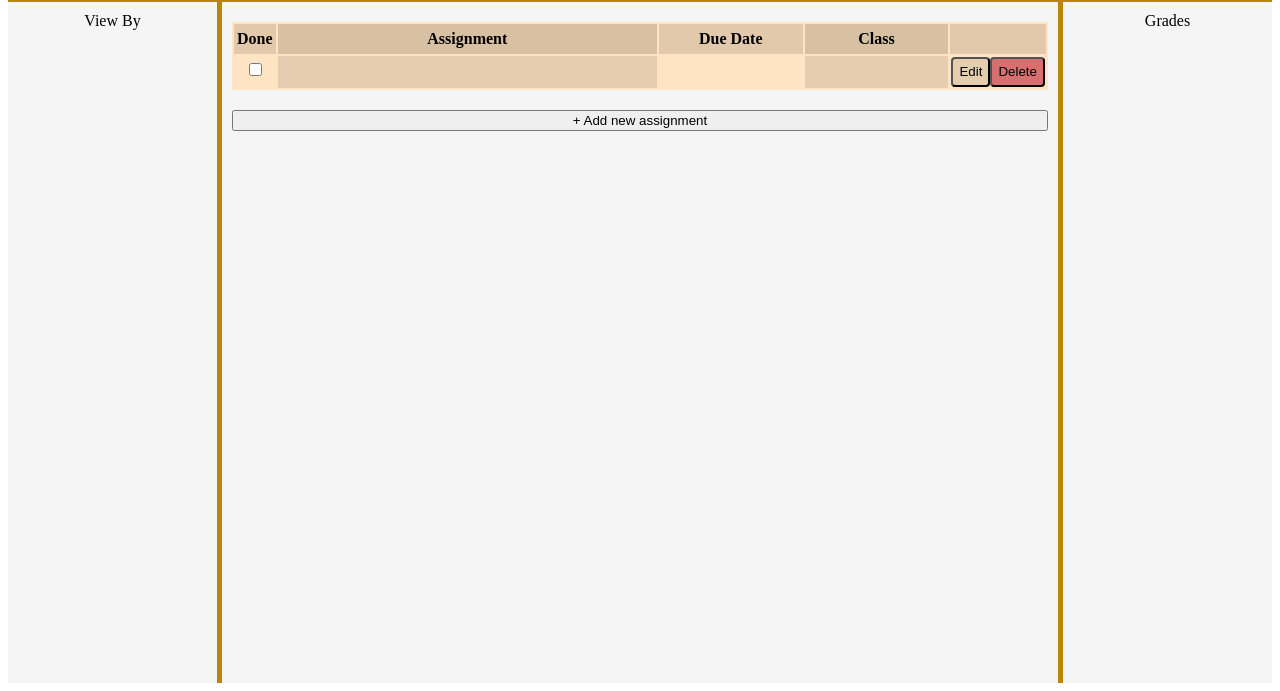
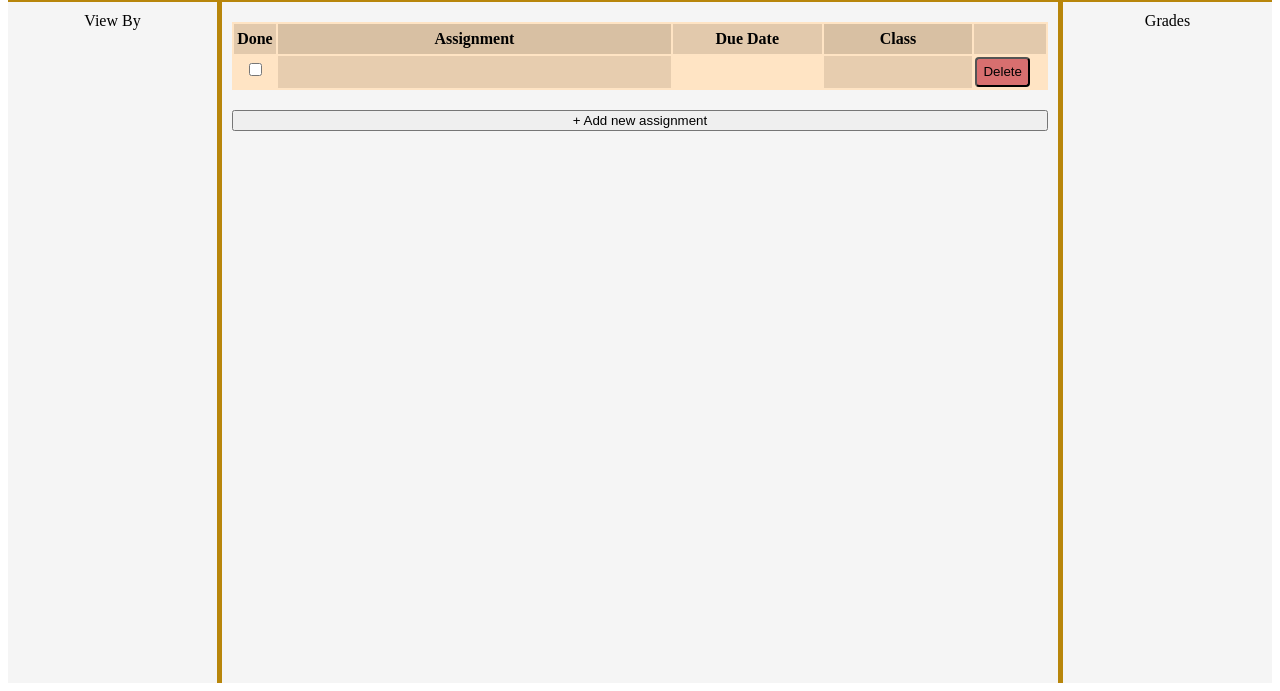
Before and after one commit to ericgajdusek/AssignmentTracker, a plain HTML site: page index.html in a window 1280 px wide. Shown: the part 125-816 px from the top of the page. Drawn offline with Linux system fonts and the light colour scheme.

Commit message:
Update index.html

```diff
--- a/index.html
+++ b/index.html
@@ -27,8 +27,7 @@
                     <td class="due-date-td" contenteditable="true"></td>
                     <td class="class-td" contenteditable="true"></td>
                     <td class="td-btn">
-                        <button class="edit-btn table-btn">Edit</button>
-                        <button class="delete-btn table-btn">Delete</button>
+                        <button class="delete-btn table-btn" onclick="deleteAssignment(this)">Delete</button>
                     </td>
                 </tr>
             </table>
```
